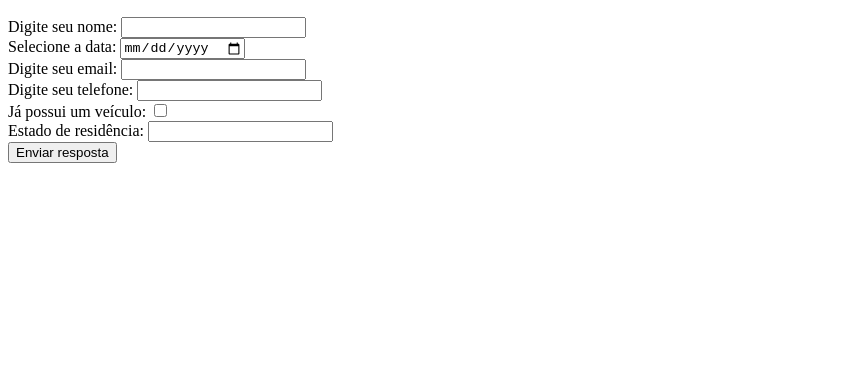
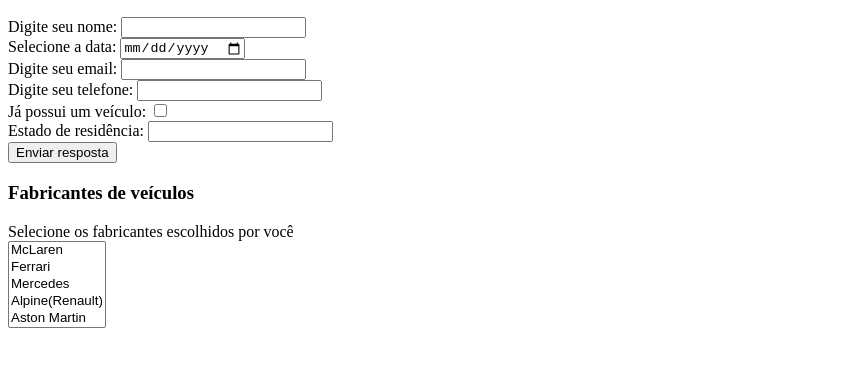
Before and after one commit to Belaginglass/Forms_sobre_carrosF1, a plain HTML site: page index.html in a window 1280 px wide. Shown: the part 110-476 px from the top of the page, without its empty margins (0-849 px from the left). Drawn offline with Linux system fonts and the light colour scheme.

Commit message:
Update index.html
Área para selecionar o fabricante

```diff
--- a/index.html
+++ b/index.html
@@ -1,11 +1,13 @@
 <!DOCTYPE html>
 <html lang="pt-br">
+
 <head>
     <meta charset="UTF-8">
     <meta name="viewport" content="width=device-width, initial-scale=1.0">
-    <link rel="shortcut icon" href="../002/imagens/favicon.ico" type="image/x-icon">
+    <link rel="shortcut icon" href="../Forms_sobre_carrosF1/imagens/favicon.ico" type="image/x-icon">
     <title>Formulário</title>
 </head>
+
 <body>
     <h1>Pesquisa de interrese sobre aquisição de carros esportivos</h1>
     <form action="https://jkorpela.fi/cgi-bin/echo.cgi" method="post">
@@ -22,7 +24,18 @@
         <input type="checkbox" name="veiculo" id="veiculo"> <br>
         <label for="states">Estado de residência: </label>
         <input type="text" maxlength="2" name="states" id="states"> <br>
-        <input type="submit" value="Enviar resposta" />
+        <input type="submit" value="Enviar resposta"> <br>
+
+        <h3>Fabricantes de veículos</h3>
+        <label for="fabricantes">Selecione os fabricantes escolhidos por você</label> <br>
+        <select name="fabricante" id="fabricante" multiple size="5">
+            <option value="mclaren">McLaren</option>
+            <option value="ferrari">Ferrari</option>
+            <option value="mercedes">Mercedes</option>
+            <option value="alpine">Alpine(Renault)</option>
+            <option value="astonmartin">Aston Martin</option>
+        </select>
     </form>
 </body>
+
 </html>
```
